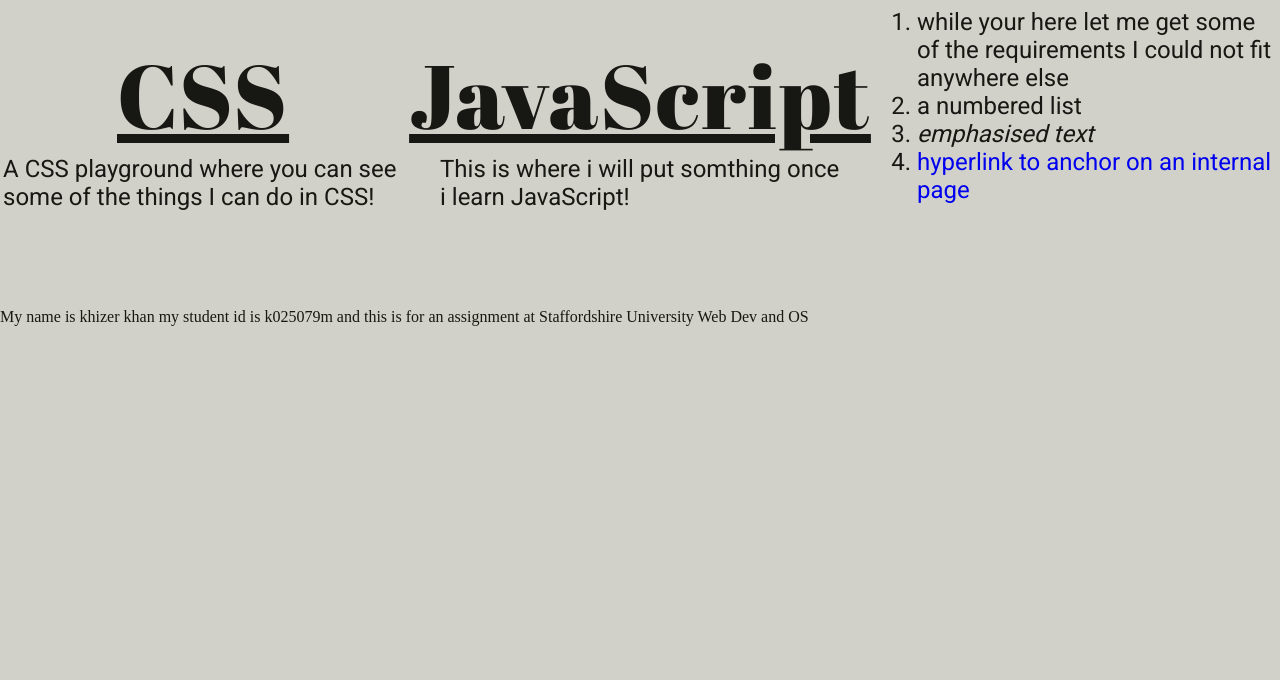
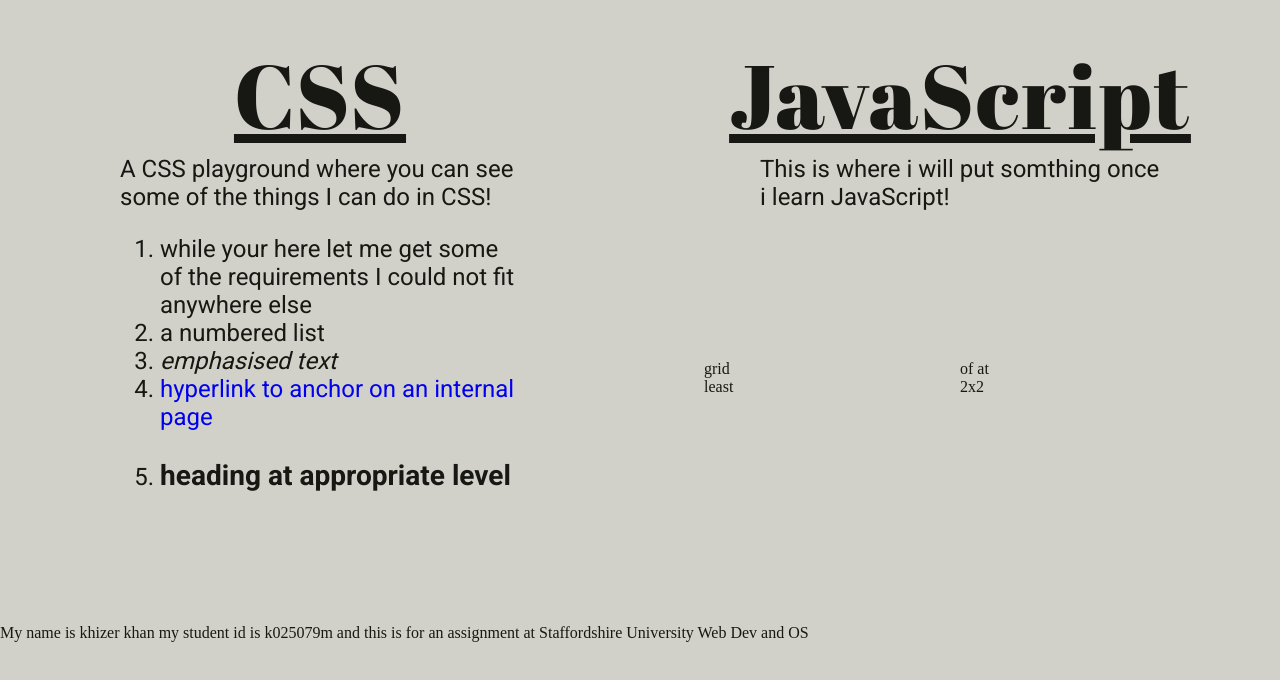
Before and after one commit to Drowsy-Kat/webdos, a plain HTML site: page demos.html in a window 1280 px wide. Shown: the part 78-758 px from the top of the page. Drawn offline with Linux system fonts and the light colour scheme.

Commit message:
okay i think were good

```diff
--- a/demos.html
+++ b/demos.html
@@ -51,7 +51,7 @@
 
         </a>
       </div>
-      <div>
+      <div class="sub-container">
         <a class="demo-container" href="holding.html">
 
             <span class="demo-button">JavaScript</span>
@@ -67,7 +67,16 @@
             <li>a numbered list</li>
             <li><em>emphasised text</em></li>
             <li><a href="/interest.html#events">hyperlink to anchor on an internal page</a></li>
+            <li><h3>heading at appropriate level</h3></li>
           </ol>
+        </div>
+      </div>
+      <div class="sub-container">
+        <div id="grid">
+          <div>grid</div>
+          <div>of at</div>
+          <div>least</div>
+          <div>2x2</div>
         </div>
       </div>
 
--- a/serviceworker.js
+++ b/serviceworker.js
@@ -1,5 +1,5 @@
 // You can change the number on the end of the site to refresh the cache
-const CACHE_NAME = 'my-site-v2';
+const CACHE_NAME = 'my-site-v6';
 
 // add all your files in the CACHE_URLS
 const CACHE_URLS = ['/',
--- a/styles/styles.css
+++ b/styles/styles.css
@@ -27,7 +27,10 @@ body{
   z-index: 100;
   background-color: #D1D1C9;
 }
-
+#grid{
+  display: grid;
+  grid-template-columns: 20vw 20vw;
+}
 .logo{
   display: flex;
   height: 75px;
@@ -87,10 +90,10 @@ a:active { text-decoration: none; }
   flex-wrap: wrap;
 
 }
-.demo-container
+.demo-container,
 .sub-container{
   position: relative;
-
+  flex-basis: 50%;
   display: flex;
   justify-content: center;
   align-items: center;
@@ -169,7 +172,7 @@ a:active { text-decoration: none; }
   justify-content: center;
   align-items: center;
   display: inline-block;
-  width: 80vw;
+  width: 70vw;
 
 }
 
@@ -182,7 +185,7 @@ a:active { text-decoration: none; }
   flex-direction: column;
 }
 
-
+/*mobile*/
 @media (max-width: 800px){
   .logo img{
     content: url('/images/k.webp');
```
Also changed, not shown: index.html (+1 -1 lines), interest.html (+3 -3 lines), manifest.json, 1 other file.
